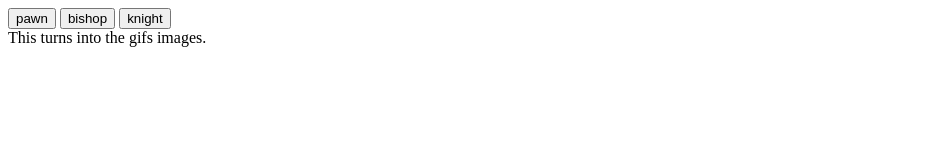
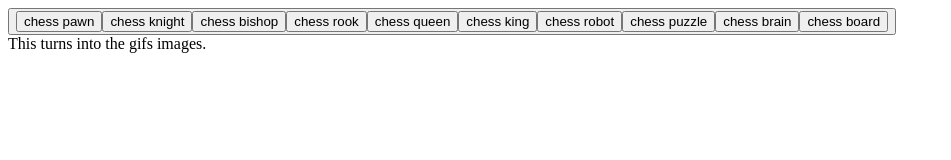
Before and after one commit to TFly33/Chess-Giphy, a plain HTML site: page index.html in a window 1280 px wide. Shown: the whole page, without its empty margins (0-951 px from the left). Drawn offline with nearby package versions, Linux system fonts and the light colour scheme.

Commit message:
pushing changes with buttons built in an array and text working properly. Need to add search function and still/active settings.

```diff
--- a/assets/javascript/app.js
+++ b/assets/javascript/app.js
@@ -12,66 +12,69 @@ var topics = [
 "chess brain",
 "chess board",
 ]
+// Now we need a for loop displaying the buttons.
+for (var i = 0; i < topics.length; i++) {
+    // let's make a variable.
+   var chessButton = $("<button>");
+//    and make the text of the button the result of the topics for loop.
+   chessButton.text(topics[i]);
+//    and let's console log to make sure we're grabbing the correct item.
+   console.log(chessButton.text());
 
+// Need somewhere to place the buttons on the html.
 
+   $("#buttons-appear-here").append(chessButton);
+}
 
+// But now we need the variable chess button to reach the onclick function. We can actually leave the "chessButton" variable outside of the onclick function, because we can simply have the text of the button equal the search function, so no need to include a global variable.
 
+//  Here we will place our button onclick function. We want the function to apply to all buttons, as we won't know the name of each button until it is clicked.
+$("Button").on("click", function () {
 
-
-
-//  Let's start with the typical approach to the ajax get method. We will create multiple buttons
-
-
-$("Button").on("click", function () {
-    var chessPiece = $(this).attr("data-chess");
+    // We'll grab the text of each button, and use it as our search text.
+    var chessPiece = $(this).text();
     var queryURL = "https://api.giphy.com/v1/gifs/search?api_key=txD0Y9Jo1FXC5y3vOVIvR7ttQ7q8CyKi&q=" + chessPiece + "&limit=10&offset=0x&lang=en";
 
+    // so we're grabbing the giphy search URL + the APIkey and then placing "chessPiece" into the search box. Then we add the
     console.log(chessPiece);
 
     $.ajax({
         url: queryURL,
         method: "GET"
     }).then(function (response) {
-        // Step 1: Run this file, click a button, and see what the response object looks like in the browser's console.
-        // Open up the data key, then open up the 0th, element. Study the keys and how the JSON is structured.
+    //    No we can run the AJAX query.
 
         console.log(response);
 
-        // Step 2: since the image information is inside of the data key,
-        // make a variable named results and set it equal to response.data
-
-        // =============== put step 2 in between these dashes ==================
+    //  Now we need a results variable. We will use the typical approach.
         var results = response.data;
         // ========================
 
         for (var i = 0; i < results.length; i++) {
 
-            // Step 3: uncomment the for loop above and the closing curly bracket below.
-            // Make a div with jQuery and store it in a variable named animalDiv.
+            // Now we run a loop to grab the results and apply them to a variable.
+
+            // and we'll create a div to put those results in.
             var chessDiv = $("<div>");
             console.log(chessDiv);
 
-            // var rating = results[i].rating;
-            // Make a paragraph tag with jQuery and store it in a variable named p.
+            //And the rating results will go inside a paragraph, which will connect to the div.
             var p = $("<p>");
+            // so let's grab the rating from the giphy API
             p.text(results[i].rating);
+            // and prepend that to the giphy image we will make below.
             p.prepend("Rating: ");
 
-            // Set the inner text of the paragraph to the rating of the image in results[i].
-            // Make an image tag with jQuery and store it in a variable named animalImage.
+            // Now we need to grab the image.
             var chessImage = $("<img>");
-            // Set the image's src to results[i]'s fixed_height.url.
+            // And we'll set the source to the fixed height url on. We may need to change this to still and then fix it later with on clicks.
             chessImage.attr("src", results[i].images.fixed_height.url);
-            // Append the p variable to the animalDiv variable.
+            // Then we will add the ratings text to the image.
             chessDiv.append(p);
-            // Append the animalImage variable to the animalDiv variable.
             chessDiv.append(chessImage);
-            // Prepend the animalDiv variable to the element with an id of gifs-appear-here.
+            // And we will push all of that into a prepend of the div that we listed in our html.
             $("#gifs-appear-here").prepend(chessDiv);
 
-            // ============= put step 3 in between these dashes ======================
-
-            // ==================================
         }
 
     });
--- a/index.html
+++ b/index.html
@@ -12,9 +12,9 @@
 </head>
 
 <body>
-    <button class ="pawnButton" data-chess="chess Pawn">pawn</button>
-    <button data-chess="chess Bishop">bishop</button>
-    <button data-chess="chess Knight">knight</button>
+    <!-- Going to put the buttons here. Working on functionality first and will deal with the actual structure later. -->
+    <button id="buttons-appear-here"> </button>
+
     <div id="gifs-appear-here">
         This turns into the gifs images.
     </div>
```
